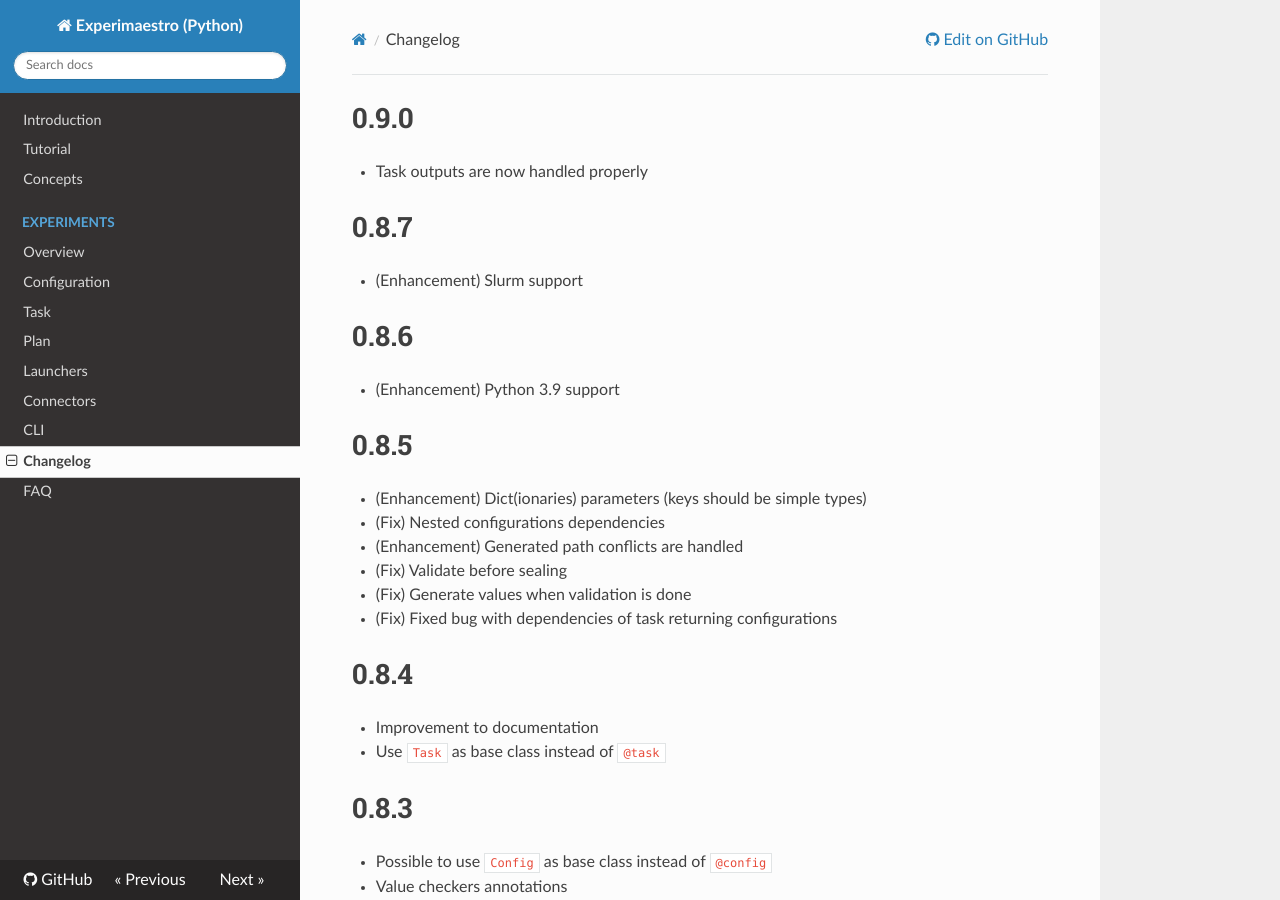
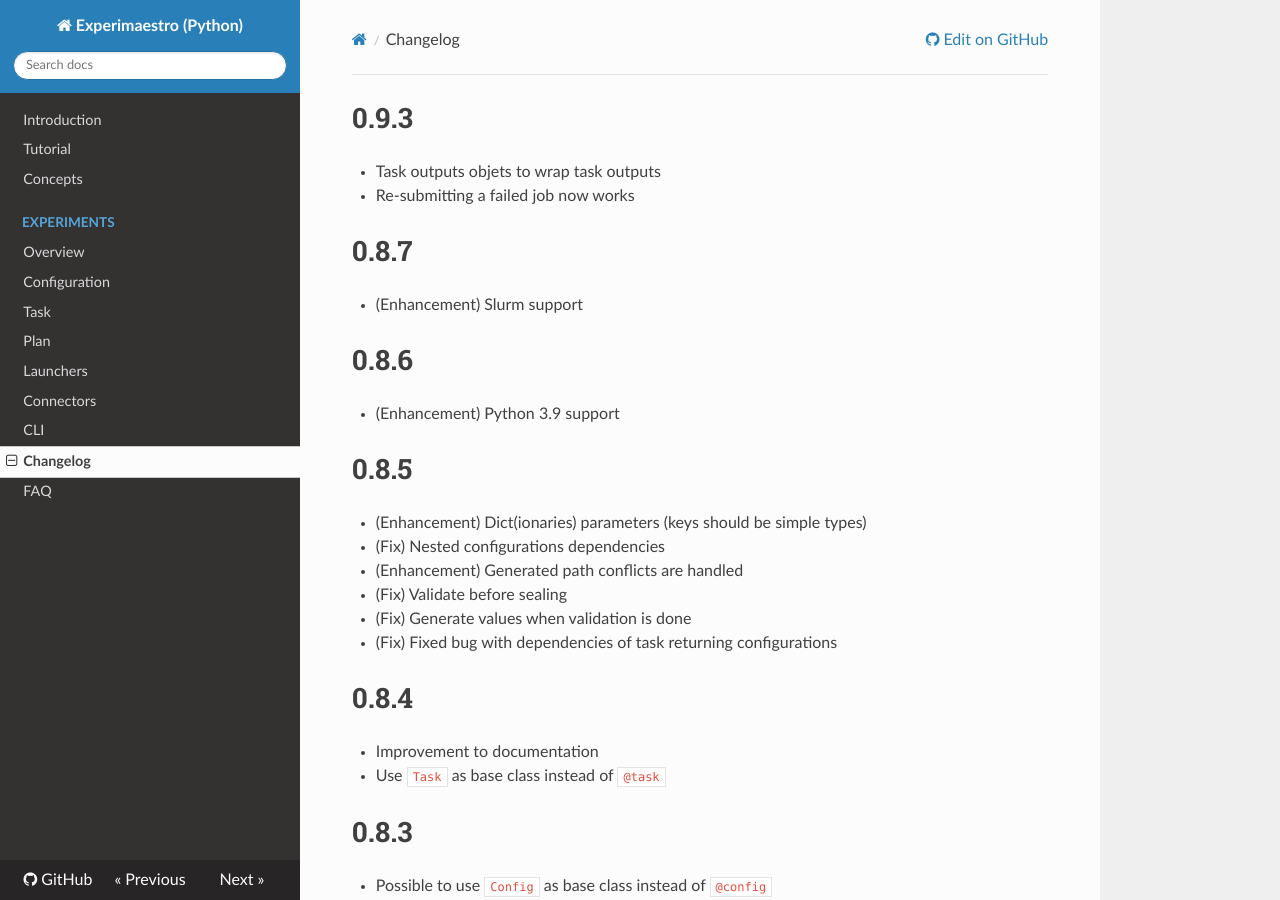
Before and after one commit to experimaestro/experimaestro-python, an MkDocs documentation site: the page built from docs/changelog.md, in a window 1280 px wide and 900 px high. Built offline with MkDocs 1.6.1, drawn with Linux system fonts in a browser that asks for light colours; nearby versions of some CDN libraries.

```diff
--- a/CHANGELOG.md
+++ b/CHANGELOG.md
@@ -1,6 +1,7 @@
-# 0.9.0
+# 0.9.3
 
-- Task outputs are now handled properly
+- Task outputs objets to wrap task outputs
+- Re-submitting a failed job now works
 
 # 0.8.7
 
```
Also changed, not shown: docs/experiments/task.md (+2 -1 lines), 2 other files.
